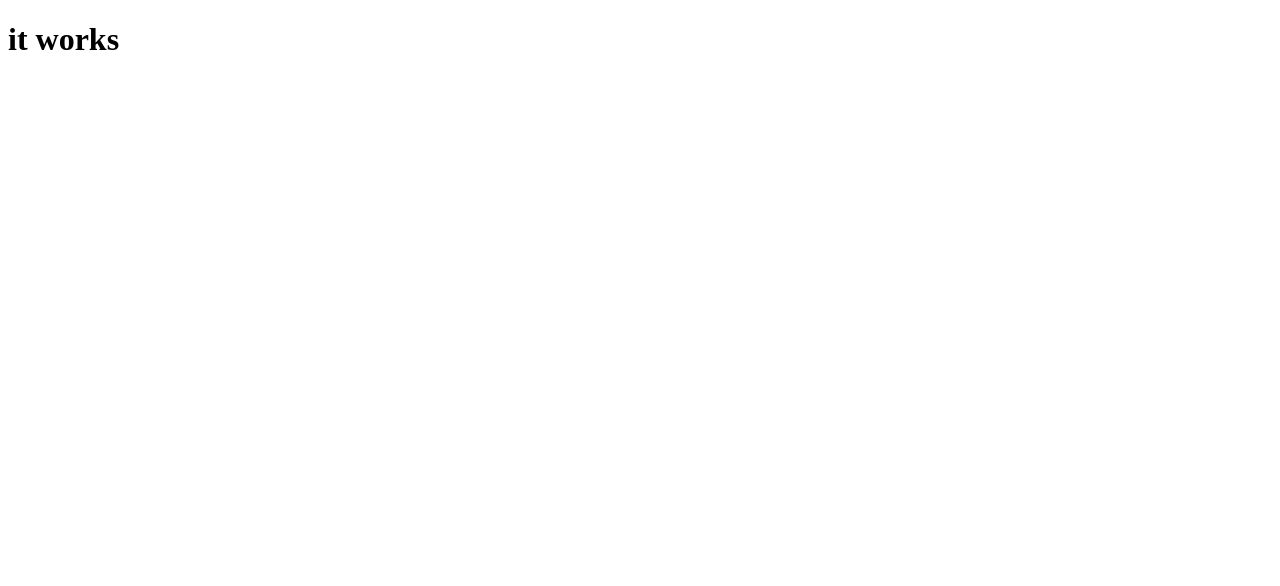
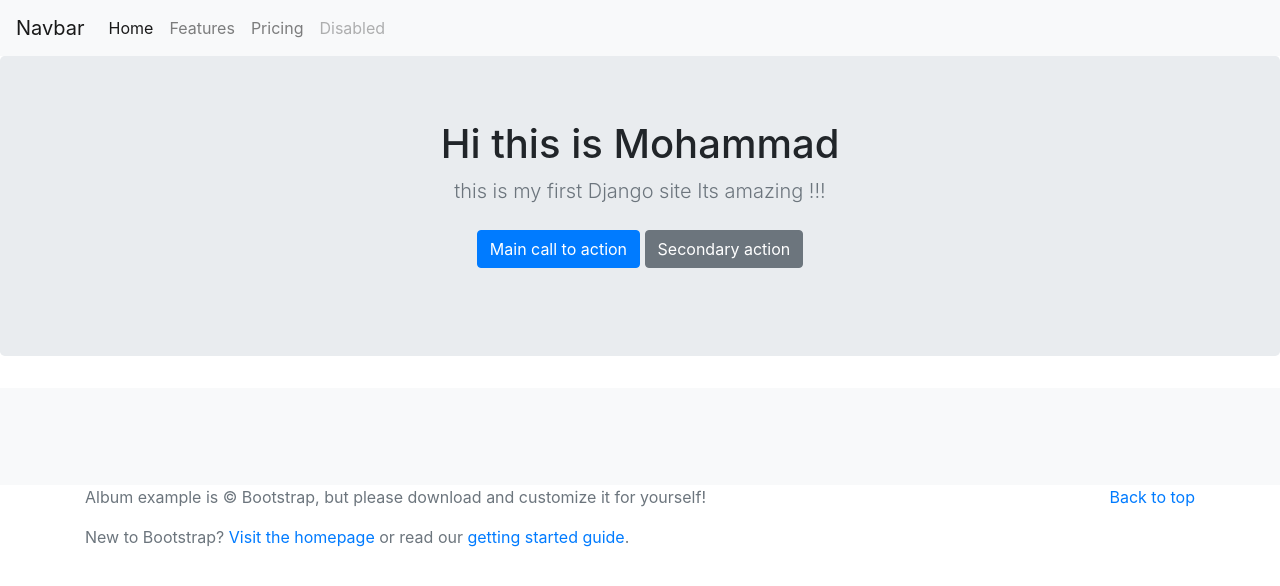
Before and after one commit to mmdii/portfolio, a Django app: page / in a window 1280 px wide. Before the commit the part shown is almost empty. Shown: the top 586 px of the page. Run offline with Django 3.2, Linux system fonts and the light colour scheme; data that the repository does not hold is empty; some libraries are stand-ins or nearby versions.

Commit message:
jobs page DONE git add -A!

```diff
--- a/jobs/templates/jobs/home.html
+++ b/jobs/templates/jobs/home.html
@@ -1,10 +1,102 @@
-<!DOCTYPE html>
+
+<!doctype html>
 <html lang="en">
-<head>
-    <meta charset="UTF-8">
-    <title>Title</title>
-</head>
-<body>
-<h1> it works </h1>
-</body>
+  <head>
+    <meta charset="utf-8">
+    <meta name="viewport" content="width=device-width, initial-scale=1, shrink-to-fit=no">
+    <meta name="description" content="">
+    <meta name="author" content="">
+    <link rel="icon" href="../../../../favicon.ico">
+
+    <title>Album example for Bootstrap</title>
+
+    <!-- Bootstrap core CSS -->
+    <link rel="stylesheet" href="https://stackpath.bootstrapcdn.com/bootstrap/4.1.3/css/bootstrap.min.css" integrity="sha384-MCw98/SFnGE8fJT3GXwEOngsV7Zt27NXFoaoApmYm81iuXoPkFOJwJ8ERdknLPMO" crossorigin="anonymous">
+
+    <!-- Custom styles for this template -->
+    <link href="album.css" rel="stylesheet">
+  </head>
+
+  <body>
+
+    <header>
+     <nav class="navbar navbar-expand-lg navbar-light bg-light">
+  <a class="navbar-brand" href="#">Navbar</a>
+  <button class="navbar-toggler" type="button" data-toggle="collapse" data-target="#navbarNav" aria-controls="navbarNav" aria-expanded="false" aria-label="Toggle navigation">
+    <span class="navbar-toggler-icon"></span>
+  </button>
+  <div class="collapse navbar-collapse" id="navbarNav">
+    <ul class="navbar-nav">
+      <li class="nav-item active">
+        <a class="nav-link" href="#">Home <span class="sr-only">(current)</span></a>
+      </li>
+      <li class="nav-item">
+        <a class="nav-link" href="#">Features</a>
+      </li>
+      <li class="nav-item">
+        <a class="nav-link" href="#">Pricing</a>
+      </li>
+      <li class="nav-item">
+        <a class="nav-link disabled" href="#">Disabled</a>
+      </li>
+    </ul>
+  </div>
+</nav></header>
+
+    <main role="main">
+
+      <section class="jumbotron text-center">
+        <div class="container">
+          <h1 class="jumbotron-heading">Hi this is Mohammad</h1>
+          <p class="lead text-muted">this is my first Django site Its amazing !!!</p>
+          <p>
+            <a href="#" class="btn btn-primary my-2">Main call to action</a>
+            <a href="#" class="btn btn-secondary my-2">Secondary action</a>
+          </p>
+        </div>
+      </section>
+
+      <div class="album py-5 bg-light">
+        <div class="container">
+
+          <div class="row">
+
+              {% for job in jobs.all %}
+            <div class="col-md-4">
+              <div class="card mb-4 shadow-sm">
+                <img class="card-img-top" src="{{ job.image.url }}"/>
+                <div class="card-body">
+                  <p class="card-text"> {{job.summary}} </p>
+
+                </div>
+              </div>
+            </div>
+            {% endfor %}
+
+
+            <div class="col-md-4">
+
+          </div>
+        </div>
+      </div>
+
+    </main>
+
+    <footer class="text-muted">
+      <div class="container">
+        <p class="float-right">
+          <a href="#">Back to top</a>
+        </p>
+        <p>Album example is &copy; Bootstrap, but please download and customize it for yourself!</p>
+        <p>New to Bootstrap? <a href="../../">Visit the homepage</a> or read our <a href="../../getting-started/">getting started guide</a>.</p>
+      </div>
+    </footer>
+
+    <!-- Bootstrap core JavaScript
+    ================================================== -->
+    <!-- Placed at the end of the document so the pages load faster -->
+    <script src="https://code.jquery.com/jquery-3.3.1.slim.min.js" integrity="sha384-q8i/X+965DzO0rT7abK41JStQIAqVgRVzpbzo5smXKp4YfRvH+8abtTE1Pi6jizo" crossorigin="anonymous"></script>
+    <script src="https://cdnjs.cloudflare.com/ajax/libs/popper.js/1.14.3/umd/popper.min.js" integrity="sha384-ZMP7rVo3mIykV+2+9J3UJ46jBk0WLaUAdn689aCwoqbBJiSnjAK/l8WvCWPIPm49" crossorigin="anonymous"></script>
+    <script src="https://stackpath.bootstrapcdn.com/bootstrap/4.1.3/js/bootstrap.min.js" integrity="sha384-ChfqqxuZUCnJSK3+MXmPNIyE6ZbWh2IMqE241rYiqJxyMiZ6OW/JmZQ5stwEULTy" crossorigin="anonymous"></script>
+  </body>
 </html>
--- a/jobs/views.py
+++ b/jobs/views.py
@@ -1,6 +1,9 @@
 from django.shortcuts import render
+
+from .models import Job
 
 # Create your views here.
 
 def home(request):
-    return render(request,'jobs/home.html' )
+    jobs = Job.objects
+    return render(request,'jobs/home.html',{'jobs':jobs} )
```
Also changed, not shown: blog/models.py (+9 -1 lines), portfolio/settings.py (+14 -6 lines).
